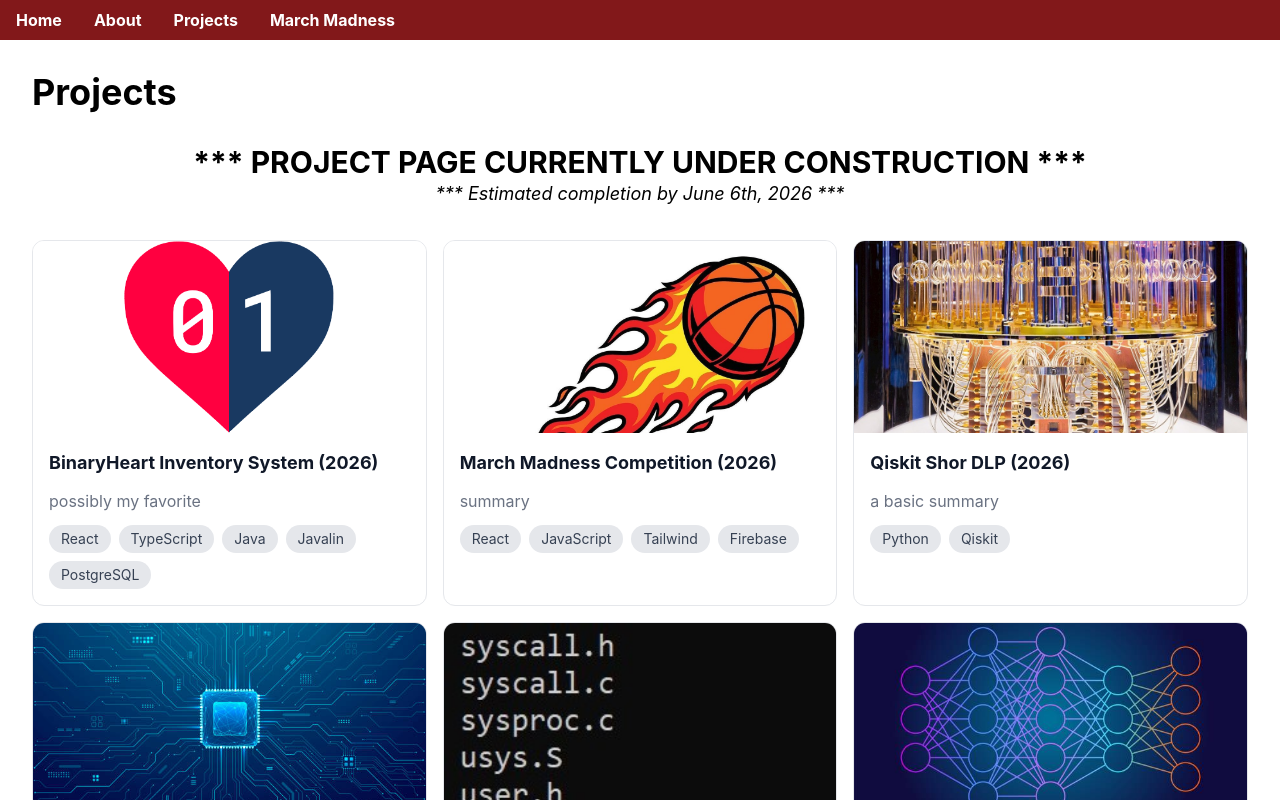
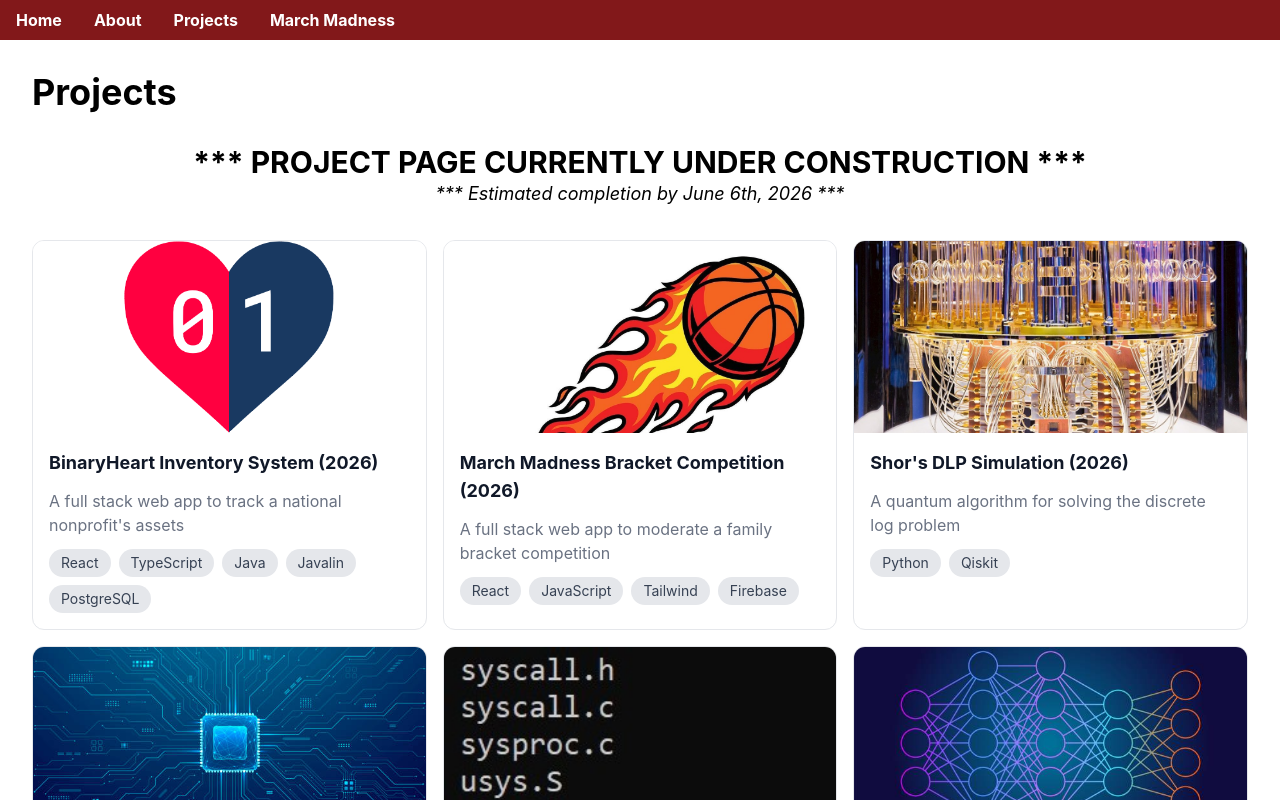
Before and after one commit to rhit-lucasja/personal-site, a React (Vite) app: page /projects in a window 1280 px wide. Shown: the top 800 px of the page. Built offline with nearby package versions, Linux system fonts and the light colour scheme; no server answers.

Commit message:
updated titles and summaries for remaining projects

```diff
--- a/src/data/projectData.js
+++ b/src/data/projectData.js
@@ -23,8 +23,8 @@
     {
         id: 'project-seven',
         title: 'BinaryHeart Inventory System (2026)',
-        summary: 'possibly my favorite',
-        description: 'more description',
+        summary: 'A full stack web app to track a national nonprofit\'s assets',
+        description: null,
         feature: null,
         design: null,
         results: null,
@@ -36,9 +36,9 @@
     },
     {
         id: 'project-six',
-        title: 'March Madness Competition (2026)',
-        summary: 'summary',
-        description: 'more to say',
+        title: 'March Madness Bracket Competition (2026)',
+        summary: 'A full stack web app to moderate a family bracket competition',
+        description: null,
         feature: null,
         design: null,
         results: null,
@@ -50,9 +50,9 @@
     },
     {
         id: 'project-five',
-        title: 'Qiskit Shor DLP (2026)',
-        summary: 'a basic summary',
-        description: 'longer description',
+        title: 'Shor\'s DLP Simulation (2026)',
+        summary: 'A quantum algorithm for solving the discrete log problem',
+        description: null,
         feature: null,
         design: null,
         results: null,
```
